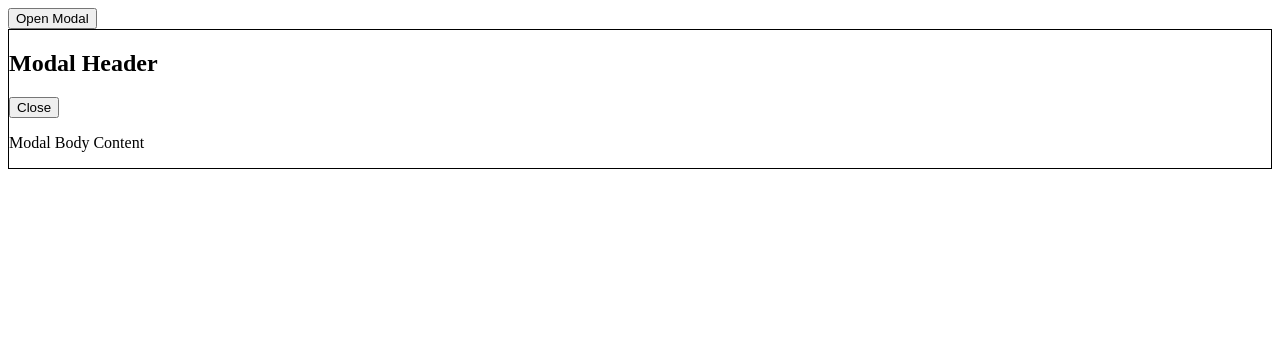
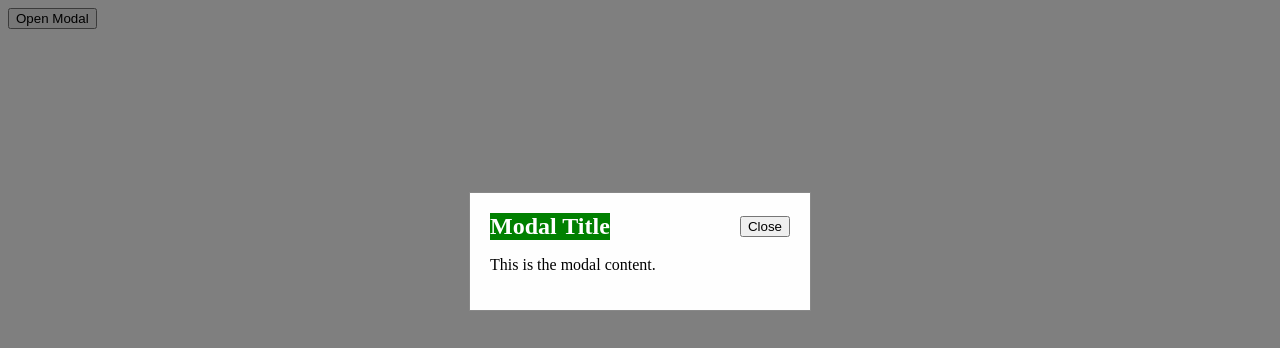
Before and after one commit to acciojob/modal-magic-misterKumar, a website: page main.html in a window 1280 px wide. Both pictures are taken after a click on the button "Open Modal". Drawn offline with Linux system fonts and the light colour scheme.

Commit message:
created a submission

```diff
--- a/main.html
+++ b/main.html
@@ -1,28 +1,24 @@
 <!DOCTYPE html>
+<html>
+<head>
+  <title>Modal Example</title>
+  <link rel="stylesheet" type="text/css" href="styles.css">
+</head>
+<body>
+  <button id="openModalBtn">Open Modal</button>
 
-<html>
+  <div id="modal" class="modal">
+    <div class="modal-content">
+      <div class="modal-header">
+        <h2>Modal Title</h2>
+        <button id="closeModalBtn">Close</button>
+      </div>
+      <div class="modal-body">
+        <p>This is the modal content.</p>
+      </div>
+    </div>
+  </div>
 
-<head>
-	<link rel="stylesheet" href="styles.css">
-</head>
-
-<body>
-	<!-- the entire body must be written by student -->
-	<button id="openModal" onclick="handleClick()" >Open Modal</button>
-	<div class="modal modal-body" id="modal" >
-		<div class="modal-header" >
-			<h2 >Modal Header</h2>
-			<button class="close-modal" onclick="handleClose()" >Close</button>
-		</div>
-		<div class="modal-body">
-			<p >Modal Body Content</p>
-		</div>
-
-
-	</div>
-    <script type="text/javascript" src="./script.js">
-</script>
-
+  <script src="script.js"></script>
 </body>
-
 </html>
--- a/script.js
+++ b/script.js
@@ -1,20 +1,14 @@
 //your JS code here. If required.
-const modal = document.getElementById('modal')
-const open = document.getElementById('openModal')
-function handleClick(){
-	modal.style.display = "block"
-}
-function handleClose(){
-	modal.style.display = "none"
-}
-// window.addEventListener("click", function(event) {
-//   if (event.target == modal) {
-//     modal.style.display = "none";
-//   }
-// });
+document.getElementById("openModalBtn").addEventListener("click", function() {
+  document.getElementById("modal").style.display = "block";
+});
 
-window.addEventListener('click',(e)=>{
-	if(e.target !== open && !modal.contains(e.target)){
-	handleClose()
-	}
-})
+document.getElementById("closeModalBtn").addEventListener("click", function() {
+  document.getElementById("modal").style.display = "none";
+});
+
+window.addEventListener("click", function(event) {
+  if (event.target == document.getElementById("modal")) {
+    document.getElementById("modal").style.display = "none";
+  }
+});
--- a/styles.css
+++ b/styles.css
@@ -1,5 +1,43 @@
 /*  your css code here. If applicable */
-#modal {
-	display: none;
-	border: 1px solid black;
+h2{
+	background-color:green;
+	color:white;
 }
+.modal {
+  display: none;
+  position: fixed;
+  z-index: 9999;
+  top: 0;
+  left: 0;
+  width: 100%;
+  height: 100%;
+  background-color: rgba(0, 0, 0, 0.5);
+}
+
+.modal-content {
+  background-color: #fefefe;
+  margin: 15% auto;
+  padding: 20px;
+  border: 1px solid #888;
+  width: 300px;
+}
+
+.modal-header {
+  display: flex;
+  justify-content: space-between;
+  align-items: center;
+  margin-bottom: 10px;
+}
+
+.modal-header h2 {
+  margin: 0;
+}
+
+.modal-body {
+  margin: 0;
+
+}
+
+button {
+  cursor: pointer;
+}
```
